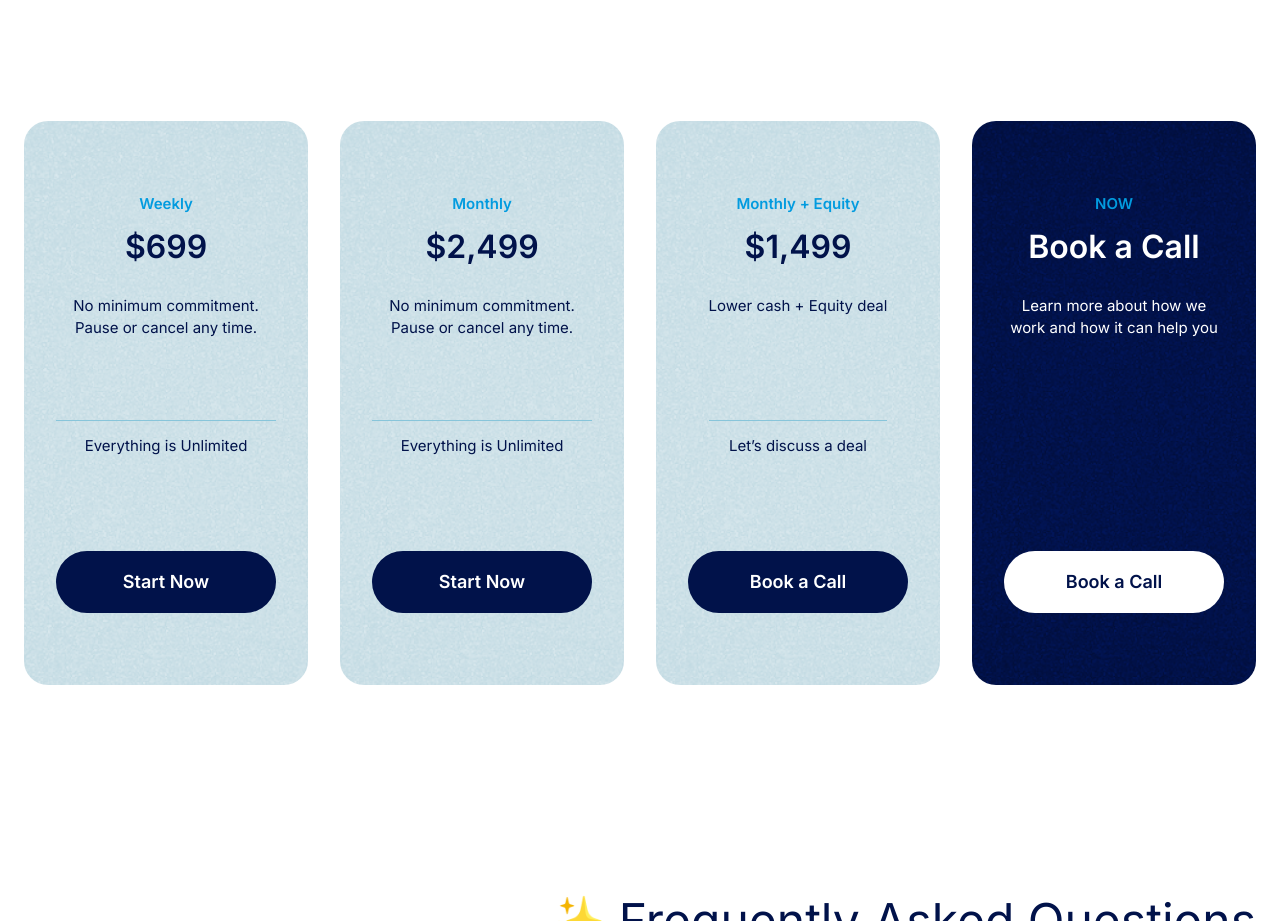
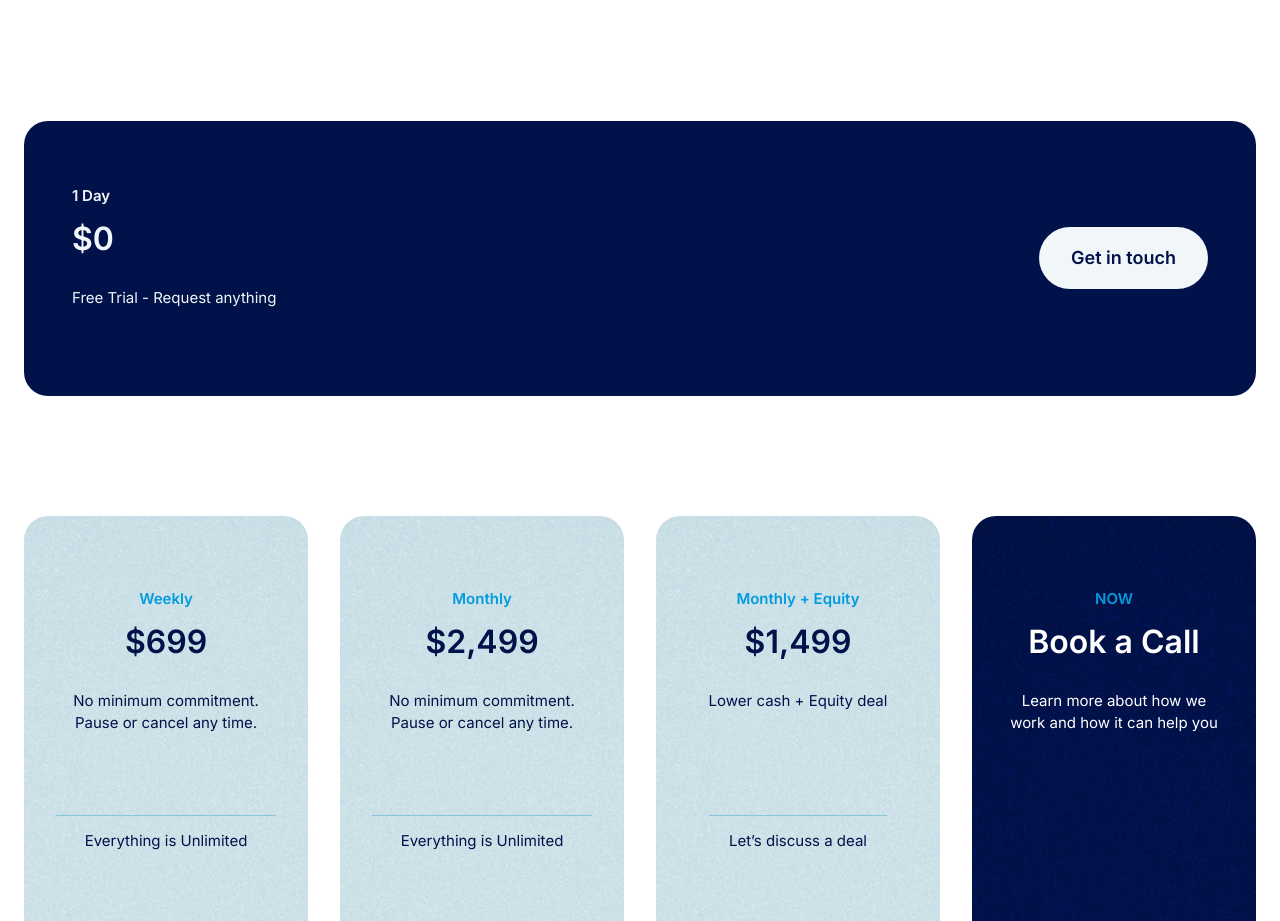
Before and after one commit to mimi-uxui-dev/founderdesign, a React (Create React App) app in the folder frontend/: page / in a window 1280 px wide. Shown: the part 8060-8981 px from the top of the page. Built offline with nearby package versions, Linux system fonts and the light colour scheme.

Commit message:
free trial plan

```diff
--- a/frontend/src/App.css
+++ b/frontend/src/App.css
@@ -111,6 +111,53 @@ header {
 
 .workflow {
   position: relative;
+}
+
+.freetrial {
+  background-color: var(--1);
+  width: 100%;
+  height: auto;
+  display: flex;
+  flex-direction: row;
+  justify-content: space-between;
+  align-items: center !important;
+  padding: 64px 48px;
+  border-radius: 24px;
+}
+
+.freetrial * {
+  color: var(--6) !important;
+}
+
+.freetrial h6 {
+  font-style: normal;
+  font-weight: 600;
+  font-size: 15px;
+  line-height: 22px;
+  margin-bottom: 8px;
+}
+
+.freetrial h2 {
+  font-style: normal;
+  font-weight: 600;
+  font-size: 32px;
+  line-height: 48px;
+
+  margin-bottom: 24px;
+}
+
+.freetrial p {
+  font-style: normal;
+  font-weight: 400;
+  font-size: 15px;
+  line-height: 22px;
+  text-align: center;
+  height: 45px;
+}
+
+.freetrial .button {
+  background-color: var(--6);
+  color: var(--1) !important;
 }
 
 .h1 {
@@ -782,6 +829,15 @@ footer > div > a:hover {
   .footer-bottom > div {
     flex-direction: column;
   }
+
+  .freetrial {
+    flex-direction: column;
+    text-align: center;
+  }
+
+  .freetrial p {
+    margin-bottom: 80px;
+  }
 }
 
 @media only screen and (max-width: 375px) {
--- a/frontend/src/components/Pricing.js
+++ b/frontend/src/components/Pricing.js
@@ -91,6 +91,24 @@ function Pricing() {
         </div>
         <h1 className="h1">{parse(t("PlansP"))}</h1>
       </div>
+      {/* ---------------- */}
+      <div className="freetrial mt120">
+        <div>
+          <h6>1 Day</h6>
+          <h2>$0</h2>
+          <p>Free Trial - Request anything</p>
+        </div>
+
+        <a
+          className="button"
+          target="_blank"
+          href="https://calendly.com/founderdesign/15min"
+          rel="noreferrer"
+        >
+          {t("getInTouch")}
+        </a>
+      </div>
+      {/* ---------------- */}
       <div className="pricing-grid mt120">
         {data.map((d) => (
           <from
```
